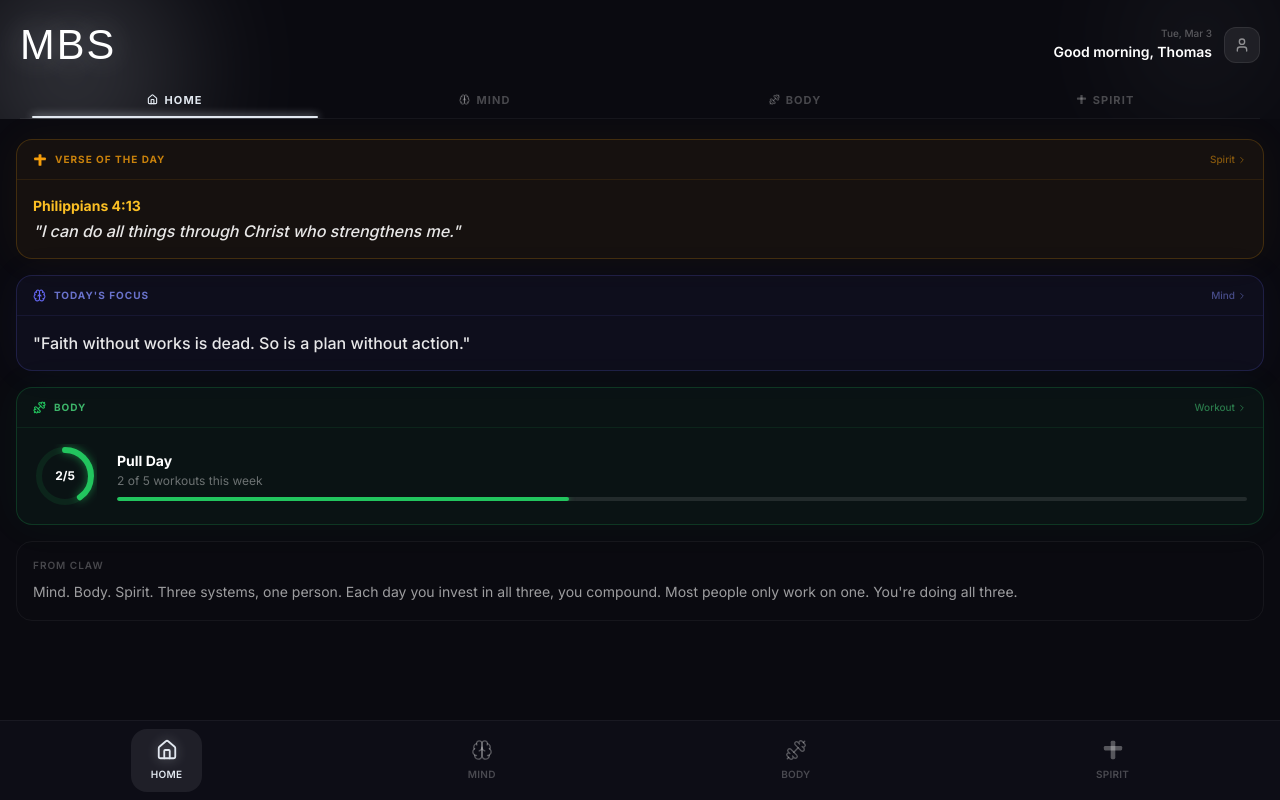
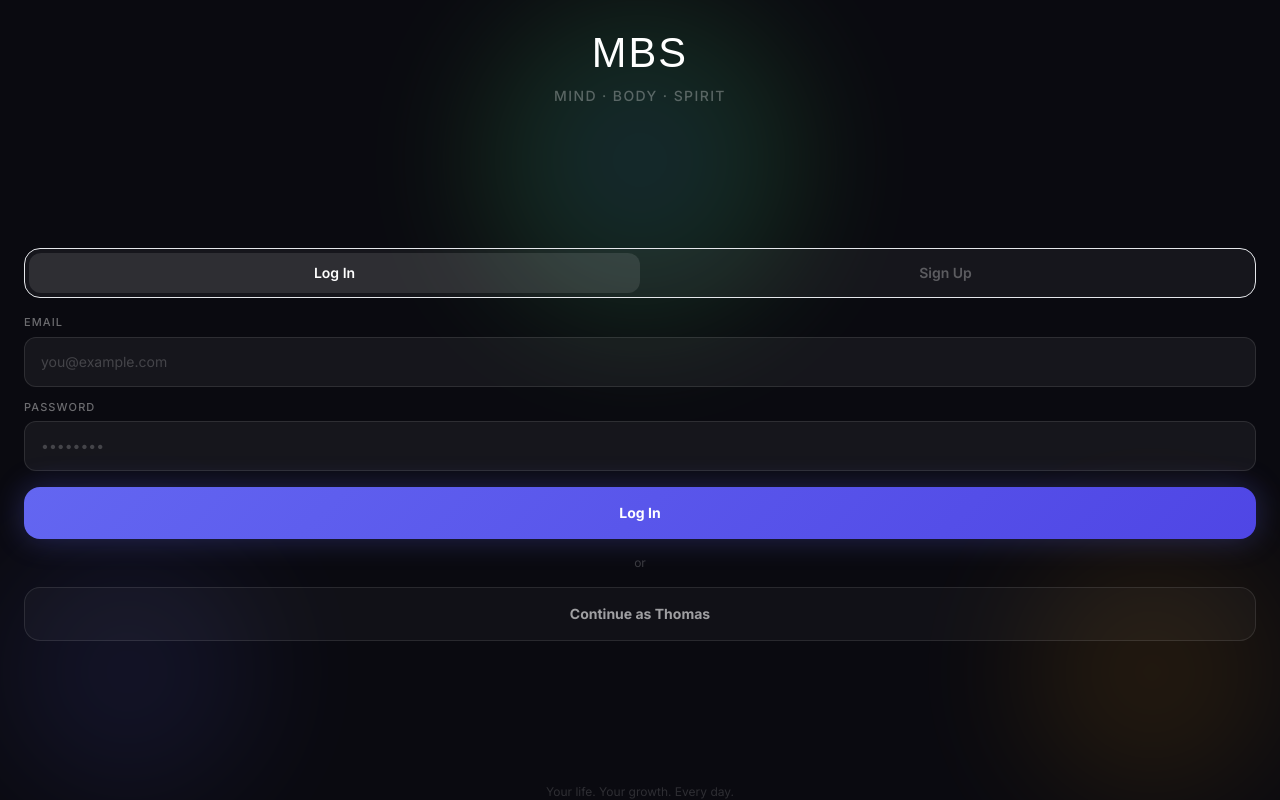
Before and after one commit to tomthornton/life-app, a Next.js app: page / in a window 1280 px wide. Built offline with nearby package versions, Linux system fonts and the light colour scheme; a web font is replaced by a local one.

Commit message:
feat: login/signup screen with quick 'Continue as Thomas', logout

```diff
--- a/app/page.tsx
+++ b/app/page.tsx
@@ -8,23 +8,40 @@ import SpiritTab from '@/components/tabs/SpiritTab'
 import ProfileTab from '@/components/tabs/ProfileTab'
 import BottomNav from '@/components/BottomNav'
 import AppHeader from '@/components/AppHeader'
+import AuthScreen from '@/components/AuthScreen'
 
 export type Tab = 'home' | 'mind' | 'body' | 'spirit' | 'profile'
 
+type User = { name: string; email: string }
+
 export default function Home() {
   const [activeTab, setActiveTab] = useState<Tab>('home')
-  const [userName, setUserName] = useState('Thomas')
+  const [user, setUser] = useState<User | null>(null)
+  const [ready, setReady] = useState(false)
 
   useEffect(() => {
-    const saved = localStorage.getItem('mbs_name')
-    if (saved) setUserName(saved)
+    const stored = localStorage.getItem('mbs_user')
+    if (stored) setUser(JSON.parse(stored))
+    setReady(true)
   }, [])
+
+  const handleAuth = (u: User) => setUser(u)
+
+  const handleLogout = () => {
+    localStorage.removeItem('mbs_user')
+    setUser(null)
+    setActiveTab('home')
+  }
+
+  if (!ready) return null
+
+  if (!user) return <AuthScreen onAuth={handleAuth} />
 
   return (
     <main className="fixed inset-0 flex flex-col bg-[#0a0a10] overflow-hidden">
       <AppHeader
         activeTab={activeTab}
-        userName={userName}
+        userName={user.name}
         onProfilePress={() => setActiveTab('profile')}
         onTabPress={setActiveTab}
       />
@@ -34,7 +51,11 @@ export default function Home() {
         {activeTab === 'mind'    && <MindTab />}
         {activeTab === 'body'    && <BodyTab />}
         {activeTab === 'spirit'  && <SpiritTab />}
-        {activeTab === 'profile' && <ProfileTab userName={userName} setUserName={setUserName} />}
+        {activeTab === 'profile' && <ProfileTab userName={user.name} setUserName={(name) => {
+          const updated = { ...user, name }
+          setUser(updated)
+          localStorage.setItem('mbs_user', JSON.stringify(updated))
+        }} onLogout={handleLogout} />}
       </div>
 
       <BottomNav activeTab={activeTab} setActiveTab={setActiveTab} />
--- /dev/null
+++ b/components/AuthScreen.tsx
@@ -0,0 +1,168 @@
+'use client'
+
+import { useState } from 'react'
+import MBSWordmark from '@/components/MBSWordmark'
+
+type Mode = 'login' | 'signup'
+
+type User = { name: string; email: string }
+
+export default function AuthScreen({ onAuth }: { onAuth: (user: User) => void }) {
+  const [mode, setMode] = useState<Mode>('login')
+  const [name, setName] = useState('')
+  const [email, setEmail] = useState('')
+  const [password, setPassword] = useState('')
+  const [error, setError] = useState('')
+
+  const quickLogin = () => {
+    const user = { name: 'Thomas', email: 'thomas@mbs.app' }
+    localStorage.setItem('mbs_user', JSON.stringify(user))
+    onAuth(user)
+  }
+
+  const submit = () => {
+    setError('')
+
+    if (mode === 'signup') {
+      if (!name.trim()) return setError('Name is required.')
+      if (!email.trim()) return setError('Email is required.')
+      if (password.length < 6) return setError('Password must be at least 6 characters.')
+      const user = { name: name.trim(), email: email.trim() }
+      localStorage.setItem('mbs_user', JSON.stringify(user))
+      onAuth(user)
+    } else {
+      if (!email.trim() || !password.trim()) return setError('Please fill in all fields.')
+      const stored = localStorage.getItem('mbs_user')
+      if (!stored) return setError("No account found. Sign up first.")
+      const user: User = JSON.parse(stored)
+      if (user.email !== email.trim()) return setError('Email not found.')
+      onAuth(user)
+    }
+  }
+
+  return (
+    <div className="fixed inset-0 bg-[#0a0a10] flex flex-col overflow-hidden">
+      {/* Background glows */}
+      <div className="absolute top-0 left-1/2 -translate-x-1/2 w-80 h-80 rounded-full blur-3xl opacity-20 pointer-events-none"
+        style={{ background: 'radial-gradient(circle, #6366f1, #22c55e, #f59e0b)' }} />
+      <div className="absolute bottom-0 left-0 w-64 h-64 rounded-full blur-3xl opacity-10 pointer-events-none"
+        style={{ background: '#6366f1' }} />
+      <div className="absolute bottom-0 right-0 w-64 h-64 rounded-full blur-3xl opacity-10 pointer-events-none"
+        style={{ background: '#f59e0b' }} />
+
+      {/* Content */}
+      <div className="relative flex-1 flex flex-col justify-between px-6 py-12 safe-top safe-bottom">
+
+        {/* Top: logo + tagline */}
+        <div className="flex flex-col items-center gap-3 mt-8">
+          <MBSWordmark />
+          <p className="text-white/30 text-sm tracking-widest uppercase font-medium">
+            Mind · Body · Spirit
+          </p>
+        </div>
+
+        {/* Middle: form */}
+        <div className="flex flex-col gap-4">
+
+          {/* Mode toggle */}
+          <div className="flex bg-white/5 border border-white/8 rounded-2xl p-1">
+            {(['login', 'signup'] as Mode[]).map((m) => (
+              <button
+                key={m}
+                onClick={() => { setMode(m); setError('') }}
+                className="flex-1 py-2.5 rounded-xl text-sm font-semibold transition-all duration-200"
+                style={mode === m
+                  ? { background: 'rgba(255,255,255,0.1)', color: '#fff' }
+                  : { color: 'rgba(255,255,255,0.3)' }
+                }
+              >
+                {m === 'login' ? 'Log In' : 'Sign Up'}
+              </button>
+            ))}
+          </div>
+
+          {/* Fields */}
+          <div className="flex flex-col gap-3">
+            {mode === 'signup' && (
+              <div>
+                <label className="text-[11px] text-white/40 uppercase tracking-widest font-medium block mb-1.5">Name</label>
+                <input
+                  type="text"
+                  value={name}
+                  onChange={(e) => setName(e.target.value)}
+                  placeholder="Thomas Thornton"
+                  className="w-full bg-white/5 border border-white/10 rounded-xl px-4 py-3.5 text-sm text-white placeholder:text-white/20 focus:outline-none focus:border-white/30 transition-colors"
+                />
+              </div>
+            )}
+
+            <div>
+              <label className="text-[11px] text-white/40 uppercase tracking-widest font-medium block mb-1.5">Email</label>
+              <input
+                type="email"
+                value={email}
+                onChange={(e) => setEmail(e.target.value)}
+                placeholder="you@example.com"
+                className="w-full bg-white/5 border border-white/10 rounded-xl px-4 py-3.5 text-sm text-white placeholder:text-white/20 focus:outline-none focus:border-white/30 transition-colors"
+              />
+            </div>
+
+            <div>
+              <label className="text-[11px] text-white/40 uppercase tracking-widest font-medium block mb-1.5">Password</label>
+              <input
+                type="password"
+                value={password}
+                onChange={(e) => setPassword(e.target.value)}
+                placeholder="••••••••"
+                onKeyDown={(e) => e.key === 'Enter' && submit()}
+                className="w-full bg-white/5 border border-white/10 rounded-xl px-4 py-3.5 text-sm text-white placeholder:text-white/20 focus:outline-none focus:border-white/30 transition-colors"
+              />
+            </div>
+          </div>
+
+          {/* Error */}
+          {error && (
+            <p className="text-red-400 text-xs text-center">{error}</p>
+          )}
+
+          {/* Submit */}
+          <button
+            onClick={submit}
+            className="w-full py-4 rounded-2xl text-sm font-bold text-white transition-all duration-200 active:scale-[0.98]"
+            style={{
+              background: 'linear-gradient(135deg, #6366f1, #4f46e5)',
+              boxShadow: '0 0 30px rgba(99,102,241,0.3)',
+            }}
+          >
+            {mode === 'login' ? 'Log In' : 'Create Account'}
+          </button>
+
+          {/* Divider */}
+          <div className="flex items-center gap-3">
+            <div className="flex-1 h-px bg-white/8" />
+            <span className="text-white/20 text-xs">or</span>
+            <div className="flex-1 h-px bg-white/8" />
+          </div>
+
+          {/* Quick login */}
+          <button
+            onClick={quickLogin}
+            className="w-full py-4 rounded-2xl text-sm font-bold border transition-all duration-200 active:scale-[0.98]"
+            style={{
+              background: 'rgba(255,255,255,0.03)',
+              borderColor: 'rgba(255,255,255,0.1)',
+              color: 'rgba(255,255,255,0.6)',
+            }}
+          >
+            Continue as Thomas
+          </button>
+        </div>
+
+        {/* Bottom tagline */}
+        <p className="text-center text-white/15 text-xs">
+          Your life. Your growth. Every day.
+        </p>
+      </div>
+    </div>
+  )
+}
--- a/components/tabs/ProfileTab.tsx
+++ b/components/tabs/ProfileTab.tsx
@@ -25,9 +25,11 @@ const SETTINGS_SECTIONS = [
 export default function ProfileTab({
   userName,
   setUserName,
+  onLogout,
 }: {
   userName: string
   setUserName: (name: string) => void
+  onLogout?: () => void
 }) {
   const [editing, setEditing] = useState(false)
   const [draft, setDraft] = useState(userName)
@@ -106,6 +108,16 @@ export default function ProfileTab({
         </div>
       ))}
 
+      {/* Logout */}
+      {onLogout && (
+        <button
+          onClick={onLogout}
+          className="w-full py-3.5 rounded-2xl border border-red-500/20 bg-red-500/5 text-red-400 text-sm font-semibold transition-all active:scale-[0.98]"
+        >
+          Log Out
+        </button>
+      )}
+
       {/* MBS branding */}
       <div className="flex flex-col items-center gap-3 py-6">
         <MBSLogo size={48} />
```
